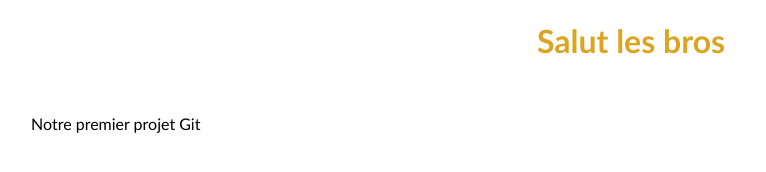
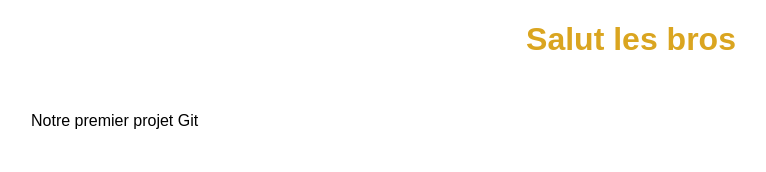
Before and after one commit to Noxalion/B2G1_start_projet, a plain HTML site: page index.html in a window 1280 px wide. Shown: the whole page, without its empty margins (9-775 px from the left). Drawn offline with Linux system fonts and the light colour scheme.

Commit message:
added new font family

```diff
--- a/style.css
+++ b/style.css
@@ -1,5 +1,6 @@
 *{
-    font-family: 'Gill Sans', 'Gill Sans MT', Calibri, 'Trebuchet MS', sans-serif;
+    font-family: fantasy;
+
 }
 
 h1{
```
